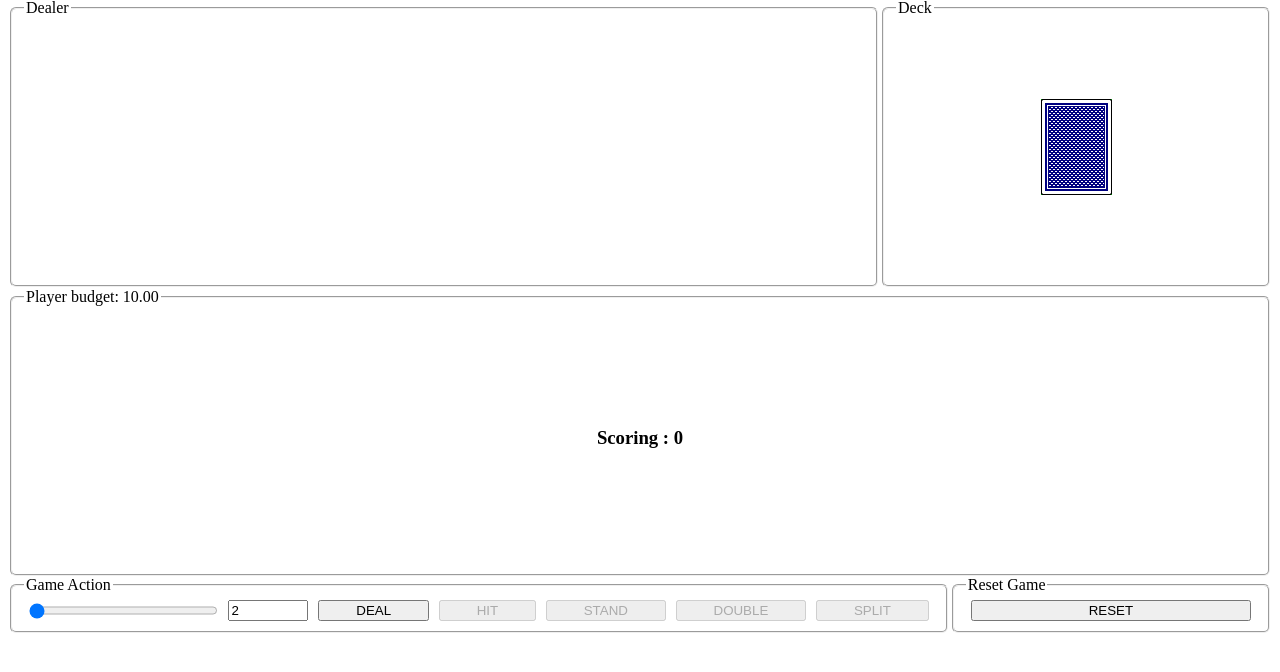
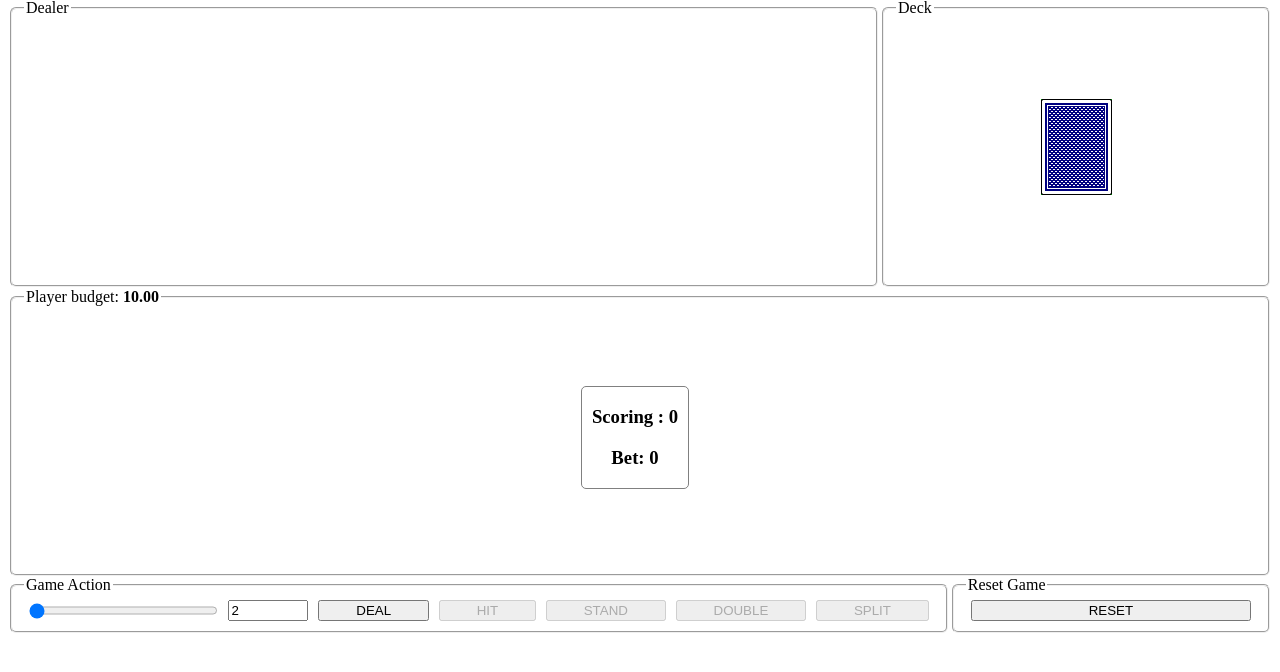
Before and after one commit to BogdanPasterak/blackjack, a PHP site: page / in a window 1280 px wide. Shown: the part 81-753 px from the top of the page. Run offline with PHP 8.4, Linux system fonts and the light colour scheme.

Commit message:
calculate money

```diff
--- a/index.php
+++ b/index.php
@@ -37,13 +37,14 @@
         return $randomDeck;
     }
 
-    function resetGame() {
-        $_SESSION["money"] = 10;
+    function continueGame() {
         $_SESSION["playerCards"] = array();
         $_SESSION["dealerCards"] = array();
         $_SESSION["dealerVisable"] = false;
-        $_SESSION["message"] = "YOU WON";
+        $_SESSION["message"] = "WELCOME";
         $_SESSION["modalVisable"] = " invisible";
+        $_SESSION["bet"] = 0;
+        $_SESSION["game"] = "";
         $_SESSION["buttons"] = array(
             "deal" => "",
             "hit" => "disabled",
@@ -53,11 +54,24 @@
         );
     }
 
+    function resetGame() {
+        $_SESSION["money"] = 10;
+        continueGame();
+    }
+
     function getCard() {
         return array_splice($_SESSION["deck"], 0, 1)[0];
     }
 
     function dealCards() {
+        $_SESSION["bet"] = $_GET["value"];
+        $_SESSION["deck"] = fillRandomDeck();
+        $_SESSION["money"] -= $_GET["value"];
+        $_SESSION["buttons"]["deal"] = "disabled";
+        $_SESSION["buttons"]["hit"] = "";
+        $_SESSION["buttons"]["stand"] = "";
+        $_SESSION["buttons"]["double"] = "";
+
         array_push($_SESSION["playerCards"], getCard());
         array_push($_SESSION["dealerCards"], getCard());
         array_push($_SESSION["playerCards"], getCard());
@@ -66,6 +80,7 @@
 
     function hitCard()
     {
+        $_SESSION["buttons"]["double"] = "disabled";
         array_push($_SESSION["playerCards"], getCard());
     }
 
@@ -110,6 +125,7 @@
 
     function dealerHit()
     {
+        $_SESSION["buttons"]["double"] = "disabled";
         $_SESSION["dealerVisable"] = true;
         $playerScore = scoring("player");
         $dealerScore = scoring("dealer");
@@ -119,30 +135,30 @@
             $dealerScore = scoring("dealer");
         }
 
+
         if ($dealerScore == $playerScore)
-            return "draw";
+            $_SESSION["game"] = "draw";
         elseif ($dealerScore > 21 or $dealerScore < $playerScore )
-            return "won";
+            $_SESSION["game"] = "won";
         else
-            return "lost";
+            $_SESSION["game"] = "lost";
     }
 
     function won()
     {
-        $_SESSION["message"] = "YOU WON";
-        $_SESSION["modalVisable"] = "";
+        $_SESSION["money"] += $_SESSION["bet"] * 2;
+        $_SESSION["message"] = "YOU WON ".($_SESSION["bet"] * 2)." €";
     }
 
     function lost()
     {
-        $_SESSION["message"] = "YOU LOST";
-        $_SESSION["modalVisable"] = "";
+        $_SESSION["message"] = "YOU LOST ".$_SESSION["bet"]." €";
     }
 
     function draw()
     {
+        $_SESSION["money"] += $_SESSION["bet"];
         $_SESSION["message"] = "YOU DRAW";
-        $_SESSION["modalVisable"] = "";
     }
 
     function limit() {
@@ -165,37 +181,37 @@
     if (isset($_GET['submit'])) {
         switch ($_GET['submit']) {
             case 'DEAL':
-                $_SESSION["deck"] = fillRandomDeck();
-                $_SESSION["money"] -= $_GET["value"];
-                $_SESSION["buttons"]["deal"] = "disabled";
-                $_SESSION["buttons"]["hit"] = "";
-                $_SESSION["buttons"]["stand"] = "";
                 dealCards();
-                if ((float)$_SESSION["money"] < 2)
-                {
-                    lost();
-                }
             break;
             case 'HIT':
                 hitCard();
                 if (scoring("player") > 21 )
                 {
                     lost();
+                    $_SESSION["modalVisable"] = "";
                 }
             break;
             case 'STAND':
-                $result = dealerHit();
-                if ( $result == "won")
+                dealerHit();
+                switch($_SESSION["game"]) {
+                    case "won":
+                        won();
+                    break;
+                    case "lost":
+                        lost();
+                    break;
+                    default:
+                        draw();
+                }
+                $_SESSION["modalVisable"] = "";
+                $_SESSION["game"] = "";
+            break;
+            case 'CONTINUE':
+                continueGame();
+                if ($_SESSION["money"] < 2)
                 {
-                    won();
-                }
-                elseif ( $result == "lost")
-                {
-                    lost();
-                }
-                else
-                {
-                    draw();
+                    $_SESSION["message"] = "You've lost all your money !!<br>Find money and come back.";
+                    $_SESSION["modalVisable"] = "";
                 }
             break;
             default:
@@ -245,8 +261,11 @@ foreach ($_SESSION["dealerCards"] as $key => $card) {
     </div>
     <div class="player">
         <fieldset class="center">
-            <legend>Player budget: <?php echo number_format($_SESSION["money"], 2) ?> </legend>
-            <h3>Scoring : <?php echo scoring("player") ?></h3>
+            <legend>Player budget: <b><?php echo number_format($_SESSION["money"], 2) ?> </b></legend>
+            <div class="info">
+                <h3>Scoring : <?php echo scoring("player") ?></h3>
+                <h3>Bet: <?php echo $_SESSION["bet"] ?></h3>
+            </div>
 <?php # insert cards
 foreach ($_SESSION["playerCards"] as &$card) {
     echo ('<img src="images/'.$card.'.png">');
@@ -281,7 +300,11 @@ foreach ($_SESSION["playerCards"] as &$card) {
 
 <form class="modal<?php echo ($_SESSION["modalVisable"]); ?>" action="index.php" method="get">
     <h2><?php echo $_SESSION["message"] ?></h2>
+<?php if (strlen($_SESSION["message"]) > 20) : ?>
     <input type="submit" name="submit" value="RESET" class="reset-btn">
+<?php else : ?>
+    <input type="submit" name="submit" value="CONTINUE" class="reset-btn">
+<?php endif ; ?>
 </form>
 
 <?php
--- a/style.css
+++ b/style.css
@@ -108,3 +108,12 @@ input
 {
     display: none;
 }
+
+.info
+{
+    border: 1px gray solid;
+    border-radius: 5px;
+    padding: 0 10px;
+    margin-right: 10px;
+    text-align: center;
+}
```
